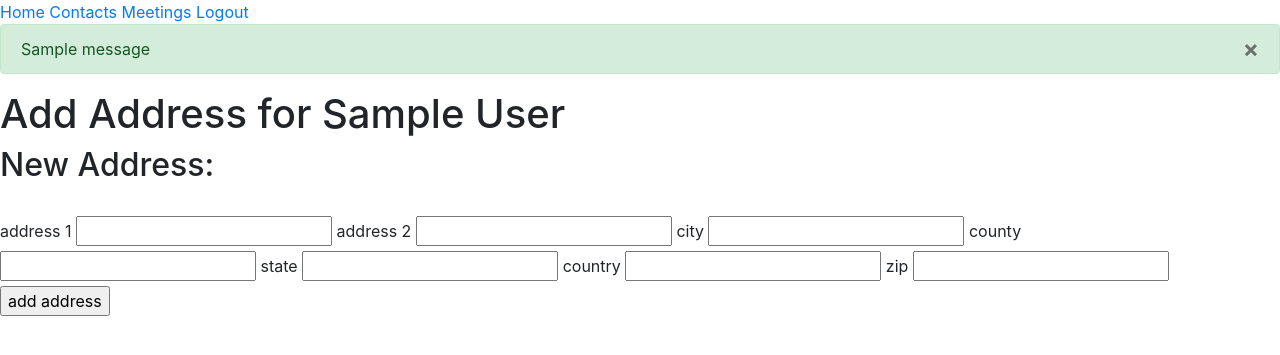
After one commit to chalonhutson/easy_crm, a Flask app: page /add-address/1 in a window 1280 px wide. The commit adds this page. Shown: the top 355 px of the page. Run offline with Flask 2, Linux system fonts and the light colour scheme; a user stored in the database is signed in; tables that the repository leaves empty hold one stand-in row (values such as "Sample post"); one stand-in notice (Sample message) is shown; some libraries are stand-ins or nearby versions.

Commit message:
Added the beginnings of JS to make the pages dynamic. Began added delete functions and buttons. Added 'add social' and 'add address' buttons on contacts page.

```diff
--- a/app_forms.py
+++ b/app_forms.py
@@ -35,3 +35,20 @@ class MeetingForm(FlaskForm):
             contacts_list.append(tuple)
 
         self.contact.choices = contacts_list
+
+
+class ContactAddress(FlaskForm):
+    address_1 = StringField("address 1", validators=[Length(max=150)])
+    address_2 = StringField("address 2", validators=[Length(max=150)])
+    city = StringField("city", validators=[Length(max=50)])
+    county = StringField("county", validators=[Length(max=50)])
+    state = StringField("state", validators=[Length(max=50)])
+    country = StringField("country", validators=[Length(max=50)])
+    zip = StringField("zip", validators=[Length(max=9)])
+    submit = SubmitField("add address")
+
+
+class ContactSocial(FlaskForm):
+    social_media = StringField("platform", validators=[Length(max=50)])
+    social_media_address = StringField("address", validators=[Length(max=200)])
+    submit = SubmitField("add social")
--- a/server.py
+++ b/server.py
@@ -5,7 +5,7 @@ from os import environ
 from datetime import timedelta
 
 from jinja2 import StrictUndefined
-from flask import Flask, render_template, redirect, request, flash, session, url_for, abort
+from flask import Flask, render_template, redirect, request, flash, session, url_for, abort, Response, make_response
 from flask_debugtoolbar import DebugToolbarExtension
 from flask_login import LoginManager, UserMixin, login_user, login_required, logout_user, current_user
 from werkzeug.security import generate_password_hash, check_password_hash
@@ -185,9 +185,9 @@ def add_contact():
         return render_template("add-contact.html", page_title = "Add Contact")
 
 
+
     else:
         return render_template("add-contact.html", page_title = "Add Contact")
-
 
 @app.route("/add-email/<contact_id>", methods = ["GET", "POST"])
 @login_required
@@ -222,7 +222,50 @@ def add_phone(contact_id):
     else:
         return render_template("add-phone.html", page_title = "Add Phone", contact = contact)
 
+@app.route("/add-address/<contact_id>", methods = ["GET", "POST"])
+@login_required
+def add_address(contact_id):
+    contact = ctrl.get_contact_by_id(contact_id)
 
+    if request.method == "POST":
+        new_address = request.form
+        if ctrl.add_address(current_user.id, contact_id, new_address):
+            flash("Address added to contact.", "success")
+        else:
+            flash("Something went wrong. Ensure you are meeting the address requirements.", "danger")
+        return redirect(url_for("add_address", contact_id = contact_id))
+    else:
+        form = app_forms.ContactAddress()
+        return render_template("add-address.html", page_title = "Add Address", contact = contact, form=form)
+
+@app.route("/add-social/<contact_id>", methods = ["GET", "POST"])
+@login_required
+def add_social(contact_id):
+    contact = ctrl.get_contact_by_id(contact_id)
+
+    if request.method == "POST":
+        new_social = request.form
+        if ctrl.add_social(current_user.id, contact_id, new_social):
+            flash("Social added to contact.", "success")
+        else:
+            flash("Something went wrong. Ensure you are meeting the social requirements.", "danger")
+        return render_template("add-social.html", page_title = "Add Social", contact = contact)
+    else:
+        form = app_forms.ContactSocial()
+        return render_template("add-social.html", page_title = "Add Social", contact = contact, form=form)
+
+
+@app.route("/delete_social", methods=["POST"])
+@login_required
+def delete_social():
+    if request.method == "POST":
+        if ctrl.delete_social(current_user.id, request.form["delete_social"]):
+            flash("Social added to contact.", "success")
+        else:
+            flash("Something went wrong. Ensure you are meeting the address requirements.", "danger")
+        return redirect(url_for("contacts"))
+    else:
+        abort(404)
 
 
 
--- a/sql_controller.py
+++ b/sql_controller.py
@@ -43,6 +43,7 @@ def attempt_registration(first_name, last_name, email, password):
     db.session.commit()
     success = attempt_login(email, password)
     if success:
+        print(f"New Registration || {new_user}")
         return success
     else:
         return False
@@ -78,6 +79,7 @@ def add_contact(user_id, fname, lname, title, company, bio):
         new_contact = Contacts(user_info_id = user_id, first_name = fname, last_name = lname, job_title = title, company = company, bio = bio)
         db.session.add(new_contact)
         db.session.commit()
+        print(f"Contact added || {new_contact}")
         return True
     else:
         return False
@@ -106,10 +108,10 @@ def add_meeting(user_id, form):
         datetime = form["datetime"]
     else:
         datetime = None
-    print(f"user={user_id} cont={contact_id} t={title} m={method} p={place} d={datetime}")
     meeting = Meetings(user_info_id = user_id, contact_id = contact_id, meeting_title = title, meeting_method = method, meeting_place = place, meeting_datetime = datetime)
 
     try:
+        print(f"Meeting added || {meeting}")
         db.session.add(meeting)
         db.session.commit()
         return meeting
@@ -129,6 +131,7 @@ def add_email(user_id, contact_id, email):
         new_email = Contacts_emails(contact_id = contact_id, email = email)
         db.session.add(new_email)
         db.session.commit()
+        print(f"Email added || {new_email}")
         return True
     else:
         return False
@@ -146,9 +149,64 @@ def add_phone(user_id, contact_id, phone):
         new_phone = Contacts_phone_numbers(contact_id = contact_id, phone_number = phone)
         db.session.add(new_phone)
         db.session.commit()
+        print(f"Phone added || {new_phone}")
         return True
     else:
         return False
+
+
+def add_address(user_id, contact_id, address):
+    get_contact = Contacts.query.filter(Contacts.contact_id == contact_id).one()
+    is_correct_user = get_contact.user_info_id == user_id
+    if is_correct_user == False:
+        return False
+    print(address)
+
+    validation_1 = len(address["address_1"]) <= 150
+    validation_2 = len(address["city"]) <= 50
+    validation_3 = len(address["county"]) <= 50
+    validation_4 = len(address["state"]) <= 50
+    validation_5 = len(address["country"]) <= 50
+    validation_6 = len(address["zip"]) <= 9
+
+    if validation_1 and validation_2 and  validation_3 and validation_4 and validation_5 and validation_6:
+        new_address = Contacts_addresses(contact_id = contact_id, street_address_1 = address["address_1"], street_address_2 = address["address_2"], city = address["city"], county = address["county"], state = address["state"], country = address["country"], zip = address["zip"])
+        try:
+            db.session.add(new_address)
+            db.session.commit()
+            print(f"Address added || {new_address}")
+            return True
+        except:
+            return False
+    else:
+        return False
+
+
+def add_social(user_id, contact_id, social):
+    get_contact = Contacts.query.filter(Contacts.contact_id == contact_id).one()
+    is_correct_user = get_contact.user_info_id == user_id
+    if is_correct_user == False:
+        return False
+
+    validation_1 = len(social["social"]) <= 50
+    validation_1 = len(social["social_address"]) <= 200
+
+    if validation_1 and validation_2:
+        new_social = Contacts_social_medias(contact_id = contact_id, social_medial = social["social"], social_media_address = social["social_address"])
+        try:
+            db.session.add(new_social)
+            db.session.commit()
+            print(f"Social added || {new_social}")
+            return True
+        except:
+            return False
+    else:
+        return False
+
+
+
+
+
 
 
 def find_contact_by_fname(user_id, name):
@@ -332,6 +390,15 @@ def get_all_notes_contact(contact_id):
 
 
 
+def delete_social(user_id, social_id):
+    print(user_id, social_id)
+
+
+
+
+
+
+
 
 # Runs the script in interactive mode
 if __name__ == "__main__":
--- /dev/null
+++ b/templates/add-address.html
@@ -0,0 +1,26 @@
+{% extends "base.html" %}
+{% block body %}
+
+<h1>Add Address for {{ contact.first_name }} {{ contact.last_name }}</h1>
+
+<form method="POST" action="{{ url_for('add_address', contact_id = contact.contact_id) }}">
+  <h2>New Address:</h2><br>
+    {{ form.address_1.label }}
+    {{ form.address_1 }}
+    {{ form.address_2.label }}
+    {{ form.address_2 }}
+    {{ form.city.label }}
+    {{ form.city }}
+    {{ form.county.label }}
+    {{ form.county }}
+    {{ form.state.label }}
+    {{ form.state }}
+    {{ form.country.label }}
+    {{ form.country }}
+    {{ form.zip.label }}
+    {{ form.zip }}
+    {{ form.submit }}
+  </form>
+
+
+{% endblock %}
--- a/templates/base.html
+++ b/templates/base.html
@@ -21,13 +21,17 @@
         {% with messages = get_flashed_messages(with_categories=true) %}
             {% if messages %}
                 {% for category, message in messages %}
-                    <div class="alert alert-{{ category }}" role="alert">
+                    <div class="alert alert-{{ category }}" role="alert" id="jango">
                         {{ message }}
-                        <!-- <button type="button" class="close" data-dismiss="alert" aria-label="Close">
+                        <button type="button" class="close" data-dismiss="alert" aria-label="Close">
                             <span aria-hidden="true">&times;</span>
-                        </button> -->
+                        </button>
                     </div>
-                {% endfor %}
+                    <script>
+                        let jango = document.getElementById("jango");
+                        jango.addEventListener("click", () => {jango.remove()});
+                    </script>
+                    {% endfor %}
             {% endif %}
         {% endwith %}
 
@@ -35,7 +39,6 @@
 
         {% block body %}{% endblock %}
     </main>
-<script src="https://cdn.jsdelivr.net/npm/bootstrap@5.0.1/dist/js/bootstrap.bundle.min.js" integrity="sha384-gtEjrD/SeCtmISkJkNUaaKMoLD0//ElJ19smozuHV6z3Iehds+3Ulb9Bn9Plx0x4"
-crossorigin="anonymous"></script>
 </body>
+
 </html>
--- a/templates/home.html
+++ b/templates/home.html
@@ -5,4 +5,6 @@
 <h3>total number of contacts</h3>
 <h2>{{ meetings_count }}</h2>
 <h3>total number of meetings</h3>
+
+
 {% endblock %}
```
Also changed, not shown: templates/add-social.html (added, +15 -0 lines), templates/individual-contact.html (+5 -2 lines).
